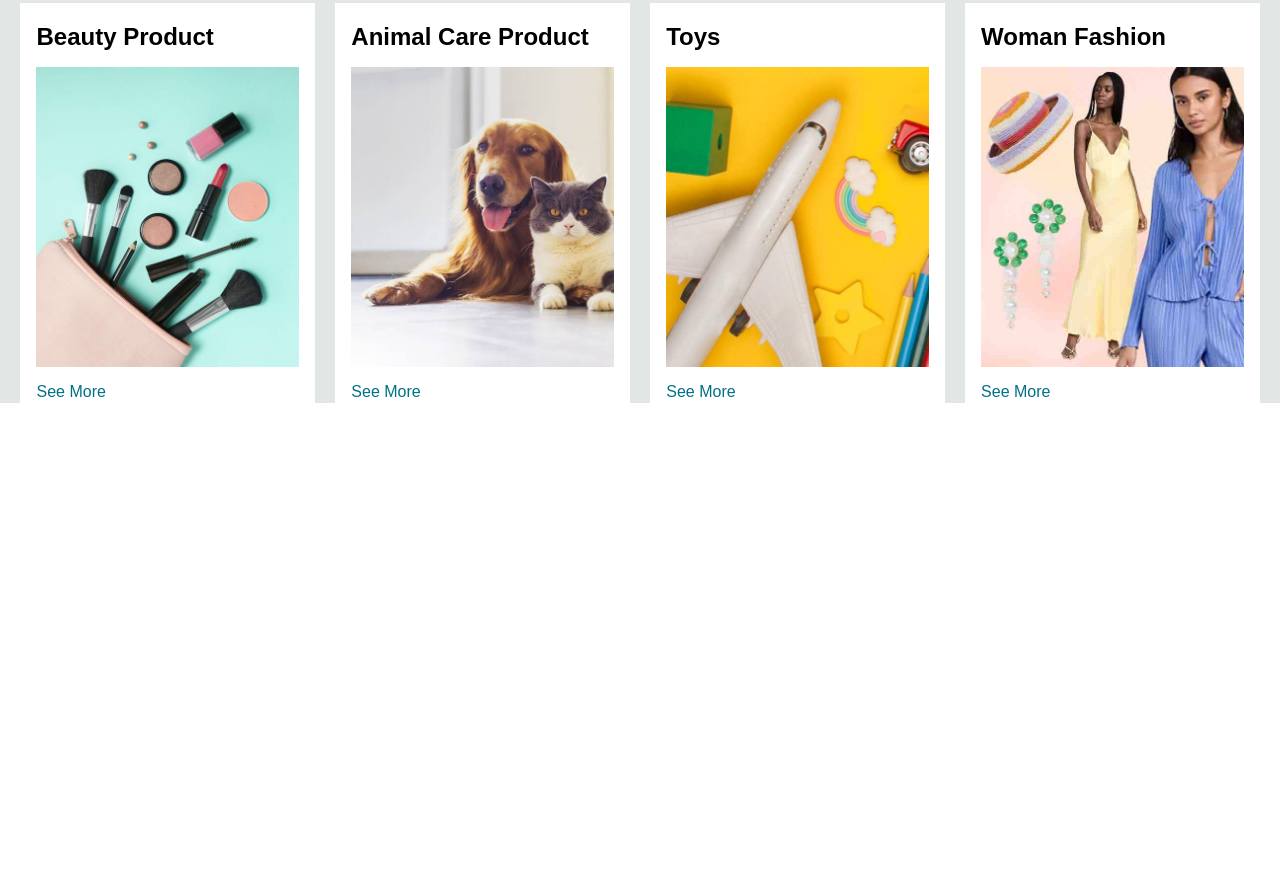
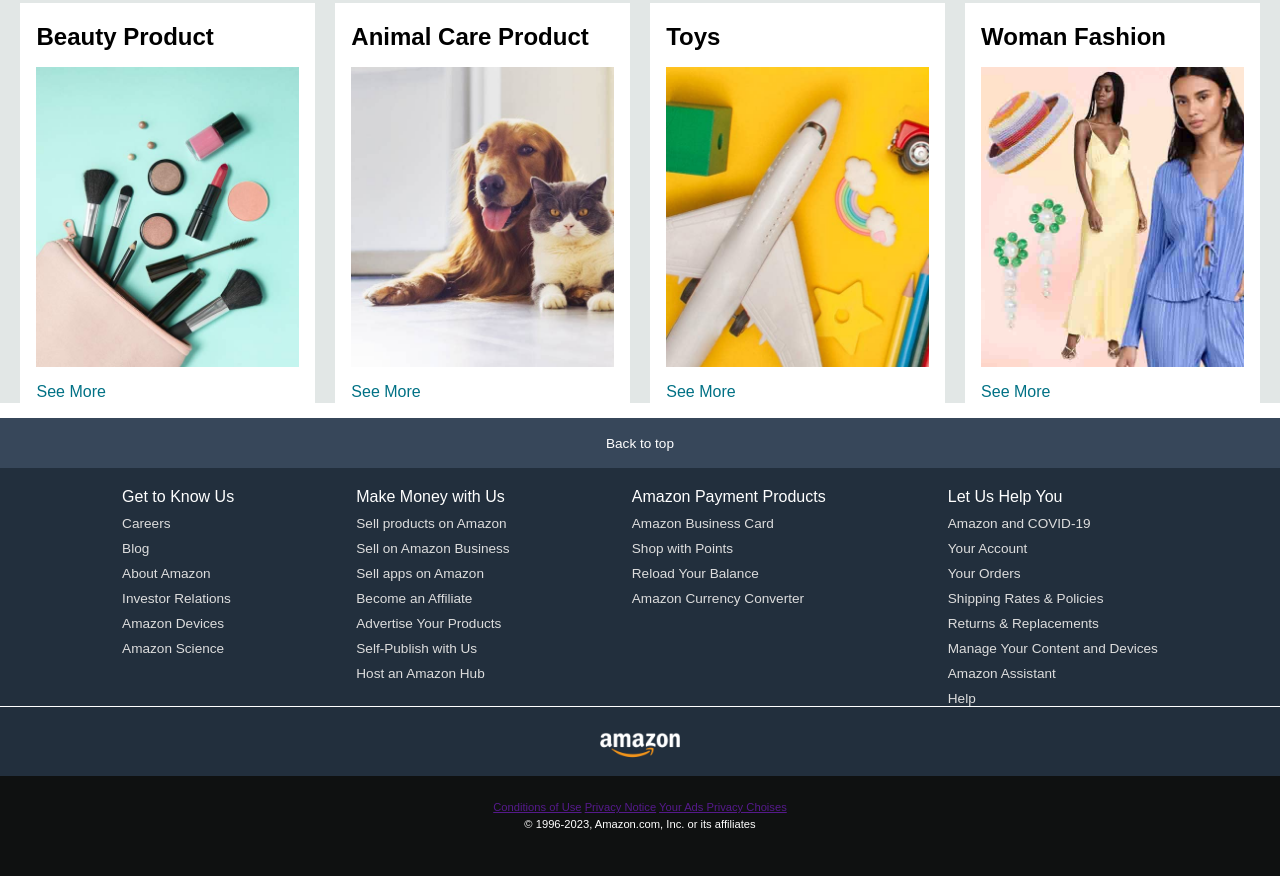
Before and after one commit to pratikpatel30/Amazon-Home-Page, a plain HTML site: page index.html in a window 1280 px wide. Shown: the part 907-1783 px from the top of the page. Before the commit the page ends 1310 px from the top, so only its background shows below. Drawn offline with Linux system fonts and the light colour scheme.

Commit message:
add footer and style

```diff
--- a/index.html
+++ b/index.html
@@ -134,6 +134,74 @@
         </div>
     </div>
 
+    <!-- footer section -->
+
+    <footer>
+        <!-- panel-1 -->
+        <div class="foot-panel1">
+            Back to top
+        </div>
+
+        <!-- panel 2 -->
+        <div class="foot-panel2">
+            <ul>
+                <p>Get to Know Us</p>
+                <a href="">Careers</a>
+                <a href="">Blog</a>
+                <a href="">About Amazon</a>
+                <a href="">Investor Relations</a>
+                <a href="">Amazon Devices</a>
+                <a href="">Amazon Science</a>
+            </ul>
+            <ul>
+                <p>Make Money with Us</p>
+                <a href="">Sell products on Amazon</a>
+                <a href="">Sell on Amazon Business</a>
+                <a href="">Sell apps on Amazon</a>
+                <a href="">Become an Affiliate</a>
+                <a href="">Advertise Your Products</a>
+                <a href="">Self-Publish with Us</a>
+                <a href="">Host an Amazon Hub</a>
+
+            </ul>
+            <ul>
+                <p>Amazon Payment Products</p>
+                <a href="">Amazon Business Card</a>
+                <a href="">Shop with Points</a>
+                <a href="">Reload Your Balance</a>
+                <a href="">Amazon Currency Converter</a>
+
+            </ul>
+            <ul>
+                <p>Let Us Help You</p>
+                <a href="">Amazon and COVID-19</a>
+                <a href="">Your Account</a>
+                <a href="">Your Orders</a>
+                <a href="">Shipping Rates & Policies</a>
+                <a href="">Returns & Replacements</a>
+                <a href="">Manage Your Content and Devices</a>
+                <a href="">Amazon Assistant</a>
+                <a href="">Help</a>
+            </ul>
+        </div>
+
+        <!-- panel- 3 -->
+        <div class="foot-panel3">
+            <div class="logo"></div>
+        </div>
+
+        <!-- pane - 4 -->
+        <div class="foot-panel4">
+            <div class="pages">
+                <a href="">Conditions of Use</a>
+                <a href="">Privacy Notice</a>
+                <a href="">Your Ads Privacy Choises</a>
+            </div>
+            <div class="copyright">
+                © 1996-2023, Amazon.com, Inc. or its affiliates
+            </div>
+        </div>
+    </footer>
 
 </body>
 </html>
--- a/style.css
+++ b/style.css
@@ -178,3 +178,73 @@ span {
 .box-content p {
     color: #007185;
 }
+
+/* ###### footer styling ####*/
+/* panel 1 */
+footer{
+    margin-top: 15px;
+}
+
+.foot-panel1{
+    background-color: #37475a;
+    color: white;
+    height: 50px;
+    display: flex;
+    justify-content: center;
+    align-items: center;
+    font-size: 0.85rem;
+}
+/* panel 2 */
+.foot-panel2 {
+    background-color: #222f3d;
+    color: white;
+    display: flex;
+    justify-content: space-evenly;
+}
+.foot-panel2 a {
+    color: white;
+    text-decoration: none;
+}
+.foot-panel2 ul{
+    margin-top: 20px;
+}
+.foot-panel2 ul a {
+    display: block;
+    font-size: 0.85rem;
+    margin-top: 10px;
+    color: #dddddd;
+}
+
+/* panel- 3 */
+.foot-panel3 {
+    background-color: #222f3d;
+    color: white;
+    border-top: 0.5px solid white;
+    height: 70px;
+    display: flex;
+    justify-content: center;
+    align-items: center;
+}
+.logo{
+    background-image: url(./Image/amazon_logo.png);
+    height: 50px;
+    width: 100px;
+    background-size: cover;
+}
+/* panel -4  */
+.foot-panel4 {
+    background-color: #0f1111;
+    color: white;
+    height: 100px;
+    font-size: 0.7rem;
+    text-align: center;
+
+}
+
+.pages {
+    padding-top: 25px;
+}
+
+.copyright{
+    padding-top: 5px;
+}
```
